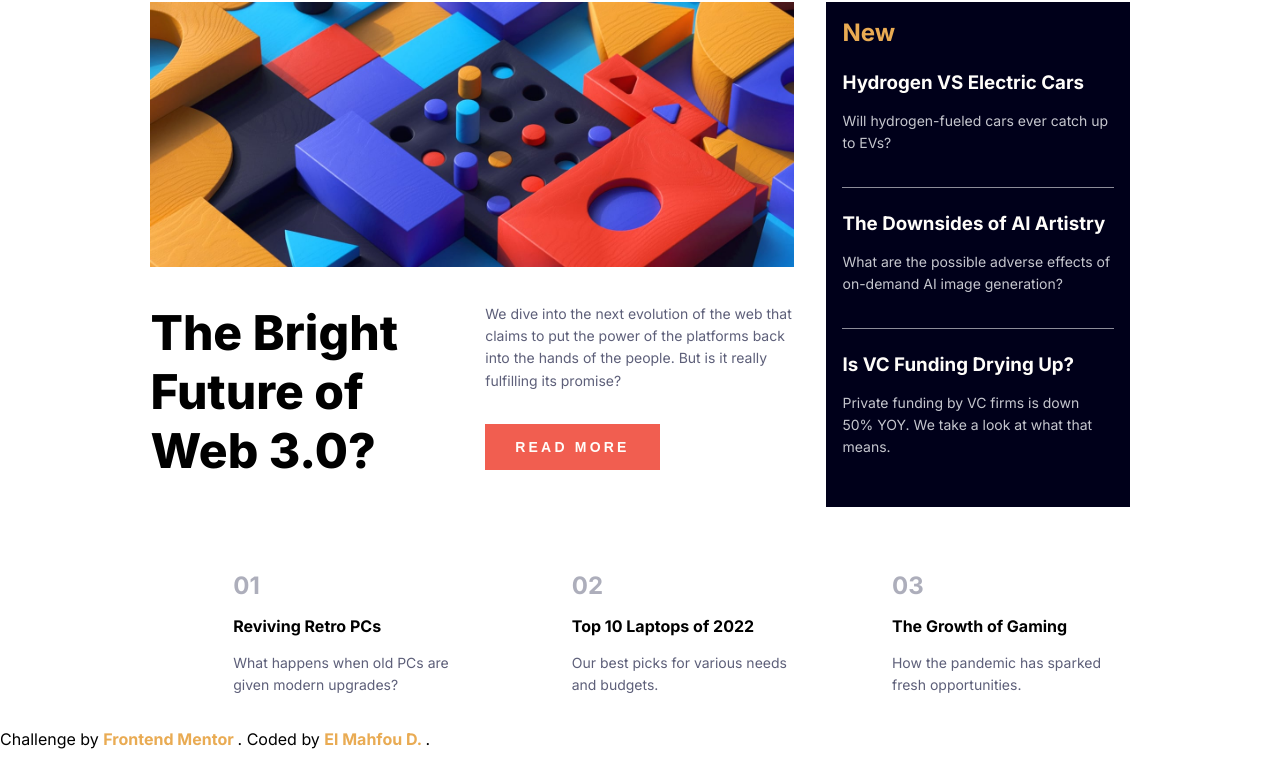
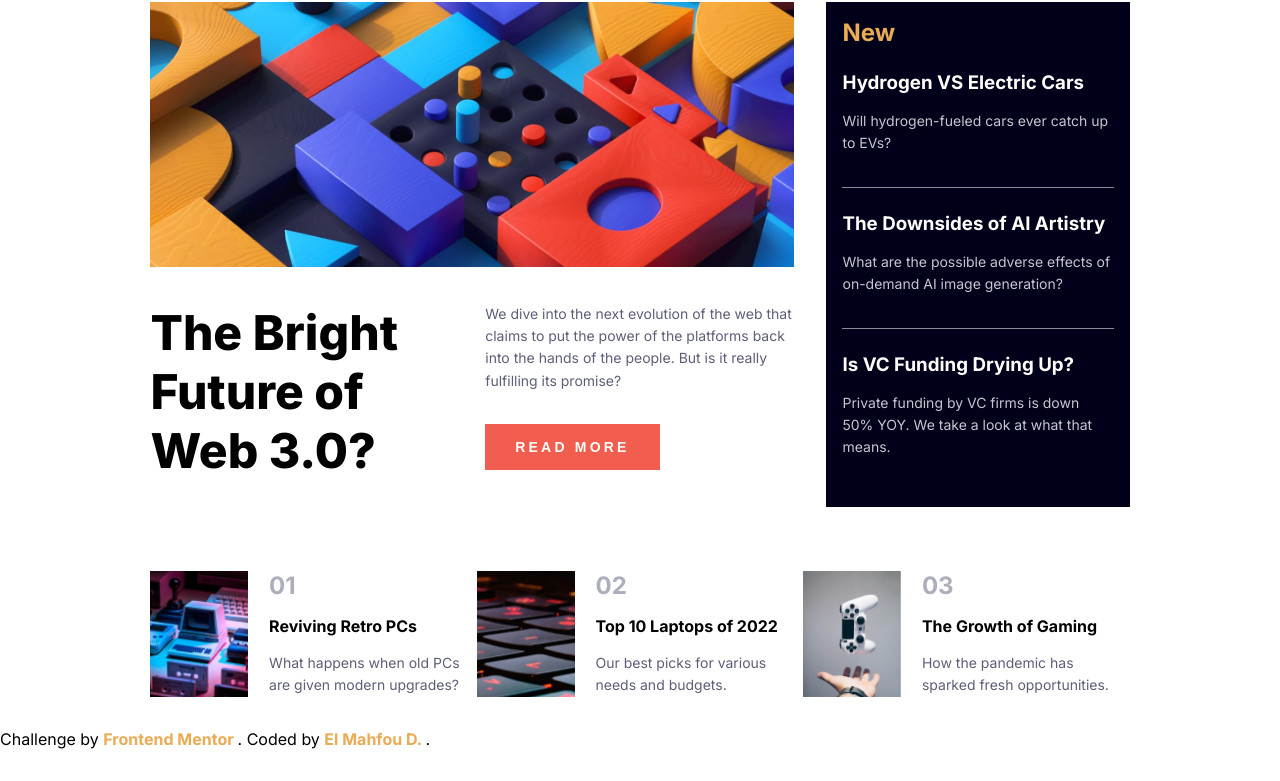
Before and after one commit to El-Mahfoud-Dafour/news-main-HomePage, a plain HTML site: page index.html in a window 1280 px wide. Shown: the part 86-867 px from the top of the page. Drawn offline with Linux system fonts and the light colour scheme; the site is published under a folder, as on GitHub Pages, so addresses that start at the root find nothing.

Commit message:
Changed the src atribute for some of the images because they didnt work

```diff
--- a/index.html
+++ b/index.html
@@ -80,7 +80,7 @@
               alt=""
             />
             <img
-              src="/assets/images/image-web-3-mobile.jpg"
+              src="./assets/images/image-web-3-mobile.jpg"
               alt=""
               class="hero__img_mobile"
             />
@@ -124,7 +124,7 @@
           <div class="grid grid__col_3">
             <div class="footer__card">
               <img
-                src="/assets/images/image-retro-pcs.jpg"
+                src="./assets/images/image-retro-pcs.jpg"
                 alt=""
                 class="footer__img"
               />
@@ -138,7 +138,7 @@
             </div>
             <div class="footer__card">
               <img
-                src="/assets/images/image-top-laptops.jpg"
+                src="./assets/images/image-top-laptops.jpg"
                 alt=""
                 class="footer__img"
               />
@@ -152,7 +152,7 @@
             </div>
             <div class="footer__card">
               <img
-                src="/assets/images/image-gaming-growth.jpg"
+                src="./assets/images/image-gaming-growth.jpg"
                 alt=""
                 class="footer__img"
               />
```
